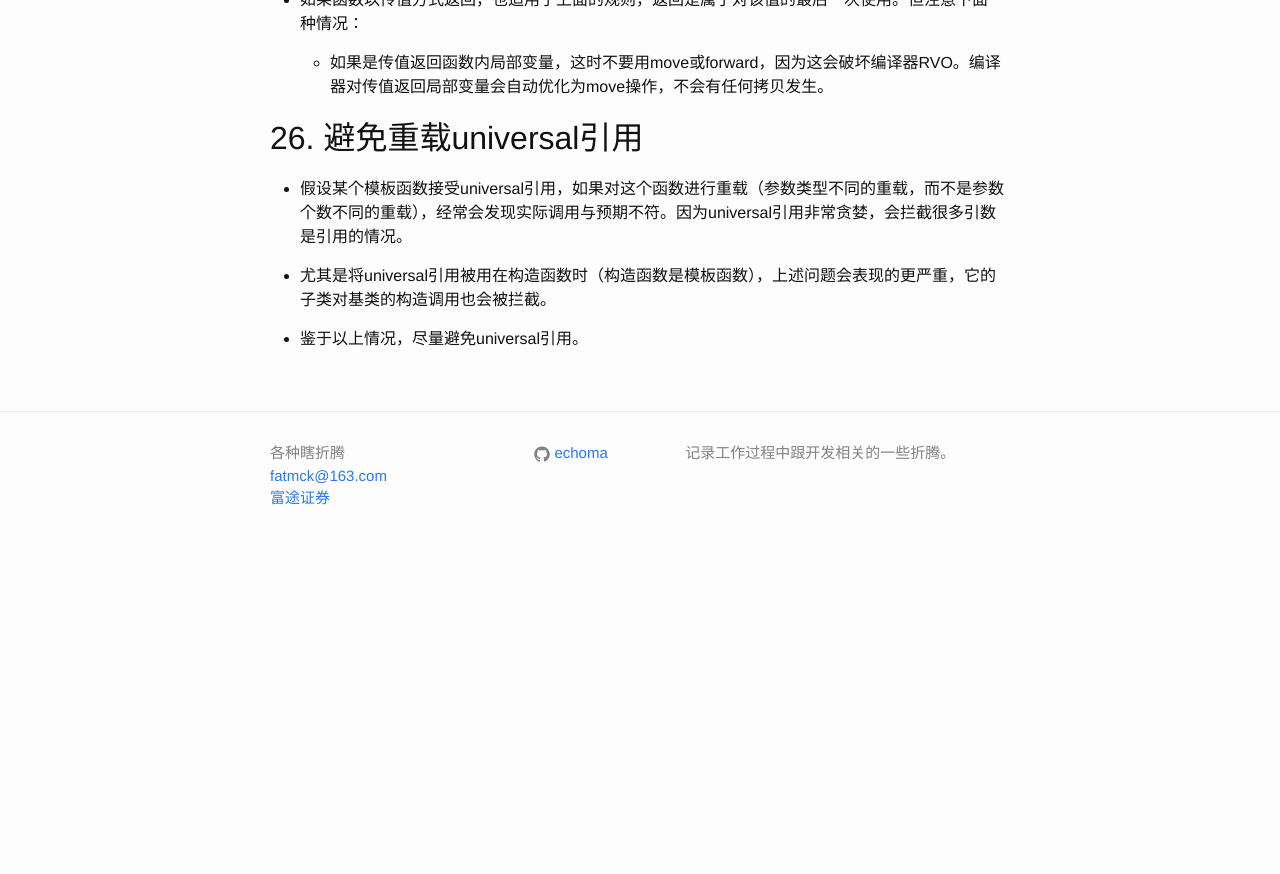
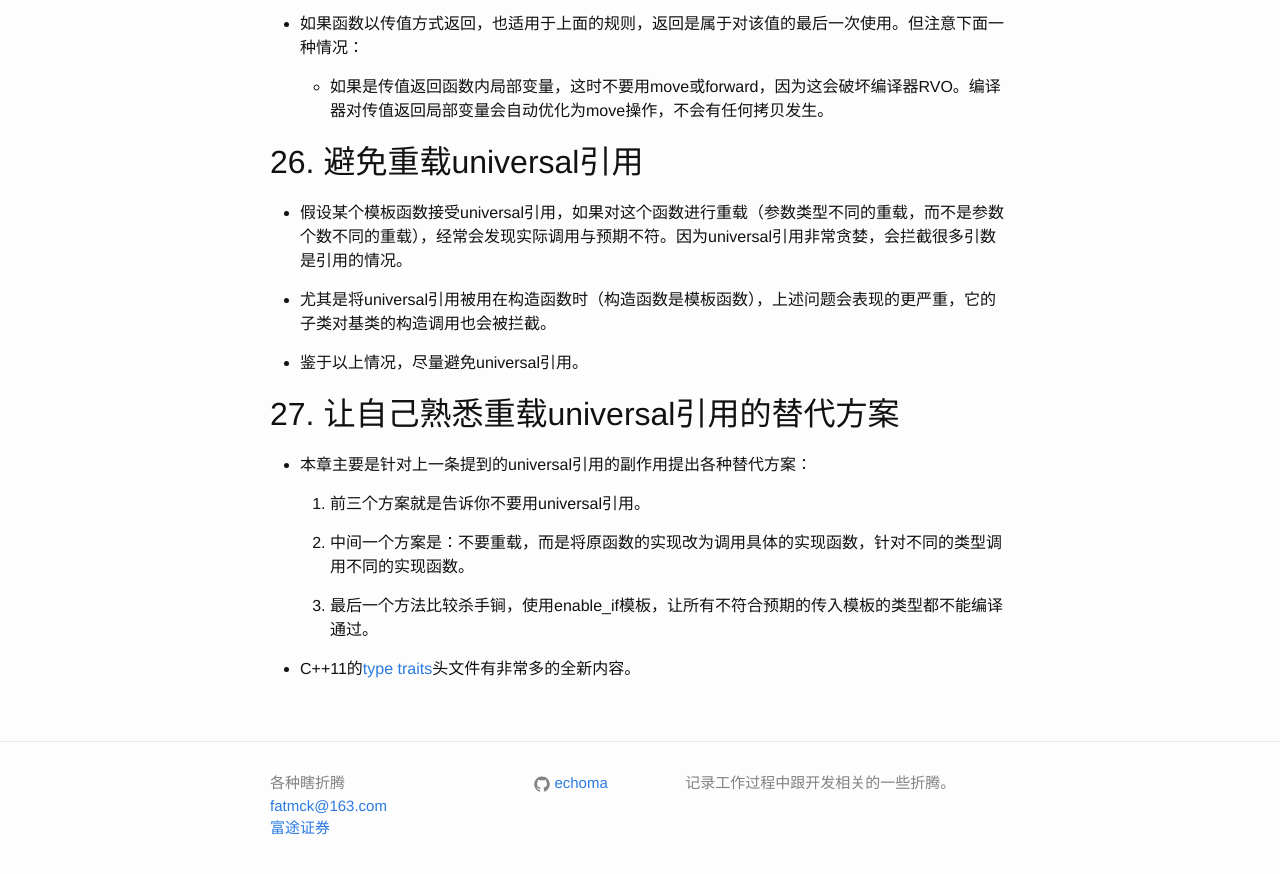
Before and after one commit to echoma/echoma.github.com, a Jekyll site: the page built from _posts/2017-05-05-effective-modern-cpp-chp05-rvalue-move-and-forward.markdown, in a window 1280 px wide and 900 px high, scrolled down 3311 px. Shown: the top 874 px of the window. Built offline with Jekyll 4.4.1, drawn with Linux system fonts in a browser that asks for light colours; before the commit the page ends 3881 px from its top, so only the background shows below that; some of the changed text lies outside the part shown.

Commit message:
emc++ No.27

```diff
--- a/_posts/2017-05-05-effective-modern-cpp-chp05-rvalue-move-and-forward.markdown
+++ b/_posts/2017-05-05-effective-modern-cpp-chp05-rvalue-move-and-forward.markdown
@@ -143,3 +143,15 @@ public:
 * 尤其是将universal引用被用在构造函数时（构造函数是模板函数），上述问题会表现的更严重，它的子类对基类的构造调用也会被拦截。
 
 * 鉴于以上情况，尽量避免universal引用。
+
+## 27. 让自己熟悉重载universal引用的替代方案
+
+* 本章主要是针对上一条提到的universal引用的副作用提出各种替代方案：
+
+  1. 前三个方案就是告诉你不要用universal引用。
+
+  2. 中间一个方案是：不要重载，而是将原函数的实现改为调用具体的实现函数，针对不同的类型调用不同的实现函数。
+
+  3. 最后一个方法比较杀手锏，使用enable_if模板，让所有不符合预期的传入模板的类型都不能编译通过。
+
+* C++11的[type traits](http://en.cppreference.com/w/cpp/header/type_traits)头文件有非常多的全新内容。
```
